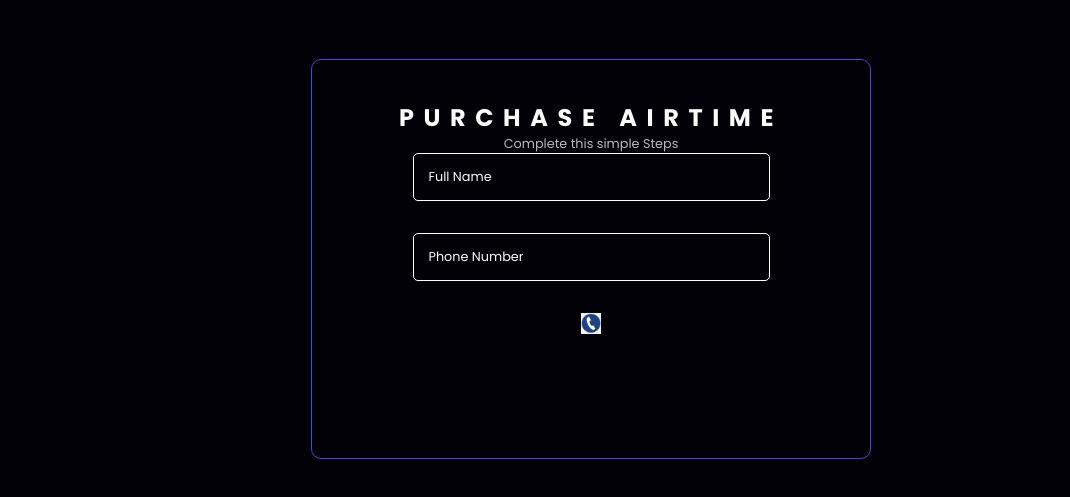
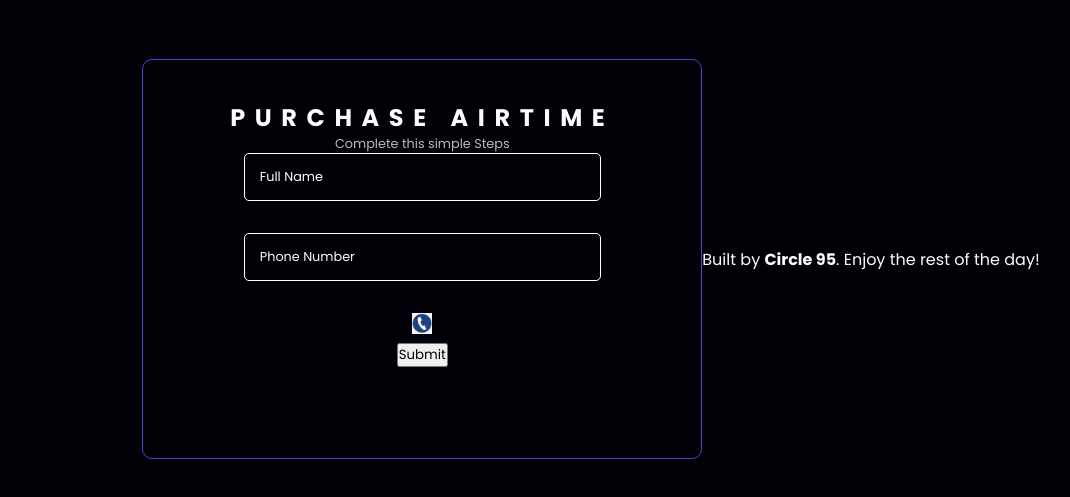
Before and after one commit to adexzy1/Circle-95-Phonie, a plain HTML site: page index.html in a window 1280 px wide. Shown: the part 79-576 px from the top of the page, without its empty margins (49-1119 px from the left). Drawn offline with Linux system fonts and the light colour scheme.

Commit message:
fix: resolved merge conflict

```diff
--- a/index.html
+++ b/index.html
@@ -49,7 +49,15 @@
             <img src="/phone icon.png" width="20" id="logo" />
           </div>
         </div>
+
+        <button class="submit">Submit</button>
       </form>
+
+      <div>
+        <p class="footnote">
+          Built by <b> Circle 95</b>. Enjoy the rest of the day!
+        </p>
+      </div>
     </div>
 
     <!-- // ============= EEND DO NOT EDIT ============== // -->
```
